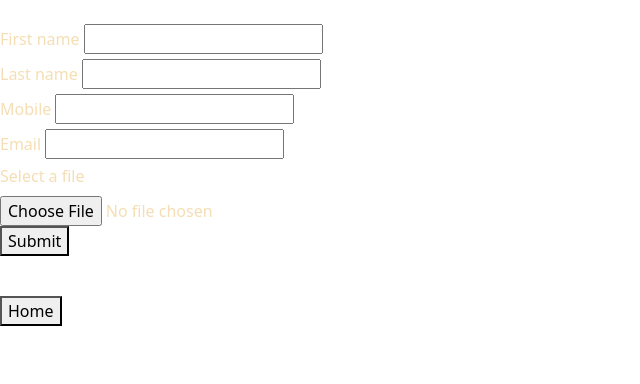
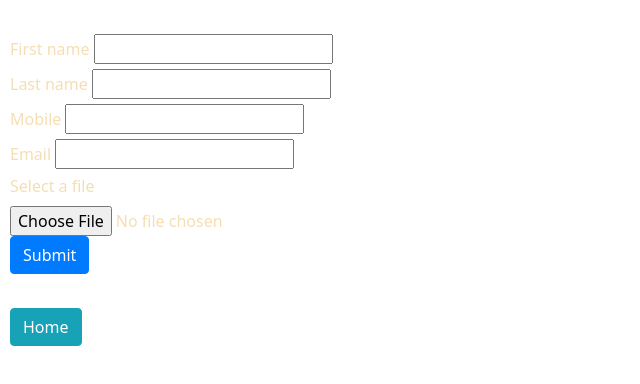
Before and after one commit to sibusiso-persevierence-ITvarsity/Module-12-Assessment-2, a plain HTML site: page add-contact.html in a window 1280 px wide. Shown: the whole page, without its empty margins (0-640 px from the left). Drawn offline with Linux system fonts and the light colour scheme.

Commit message:
Update add-contact.html

```diff
--- a/add-contact.html
+++ b/add-contact.html
@@ -7,7 +7,7 @@
     </head>
     <body style="background-image: url('images/background-img.jpg');">
         <br/>
-        <form id="editForm">
+        <form id="editForm" style="margin: 10px;">
             <label for="firstname">First name</label>
             <input type="text" name="firstname" id="firstname"><br/>
             <label for="lastname">Last name</label>
@@ -18,10 +18,10 @@
             <input type="text" name="email" id="email"><br/>
             <label for="avatar">Select a file</label><br/>
             <input type="file" name="avatar" id="avatar"><br/>
-            <button type="submit" id="submitForm">Submit</button>
+            <button type="submit" id="submitForm" class="btn btn-primary">Submit</button>
         </form>
         <br/>
-        <button id="homeLink" type="button">Home</button>
+        <button id="homeLink" type="button" class="btn btn-info" style="margin-left: 10px;">Home</button>
 
         <script src="config.js"></script>
         <script src="js/jquery-3.4.1.min.js"></script>
```
